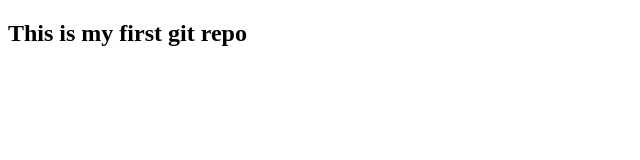
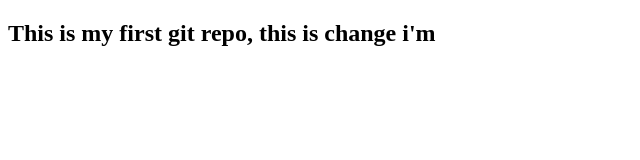
Before and after one commit to egpobitro/my-first-website, a plain HTML site: page index.html in a window 1280 px wide. Shown: the whole page, without its empty margins (0-640 px from the left). Drawn offline with Linux system fonts and the light colour scheme.

Commit message:
added a change

```diff
--- a/index.html
+++ b/index.html
@@ -6,7 +6,7 @@
     <title>Document</title>
 </head>
 <body>
-    <h2>This is my first git repo</h2>
+    <h2>This is my first git repo, this is change i'm </h2>
 
 </body>
 </html>
```
Also changed, not shown: 2pobitro.html (+1 -1 lines).
